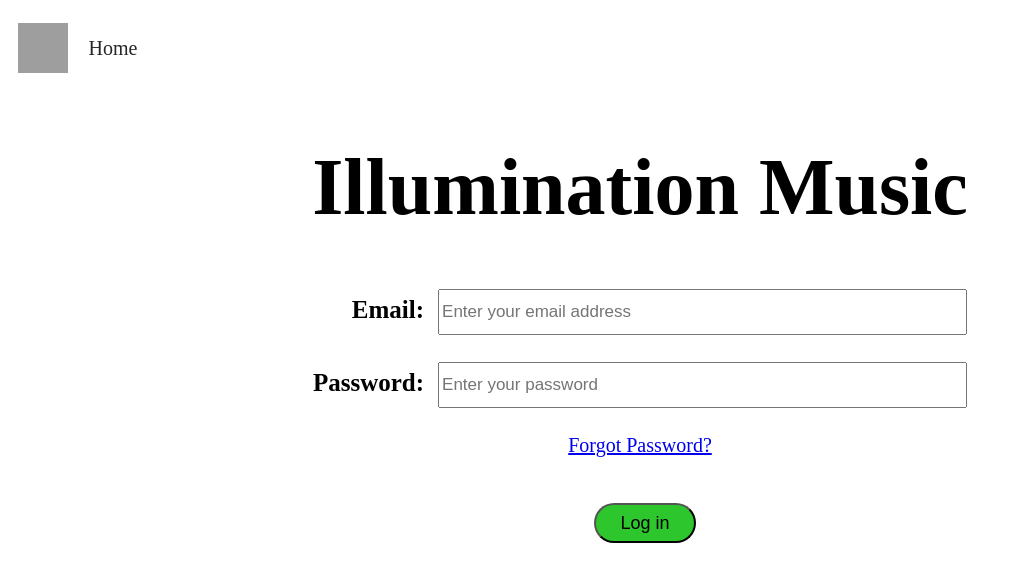
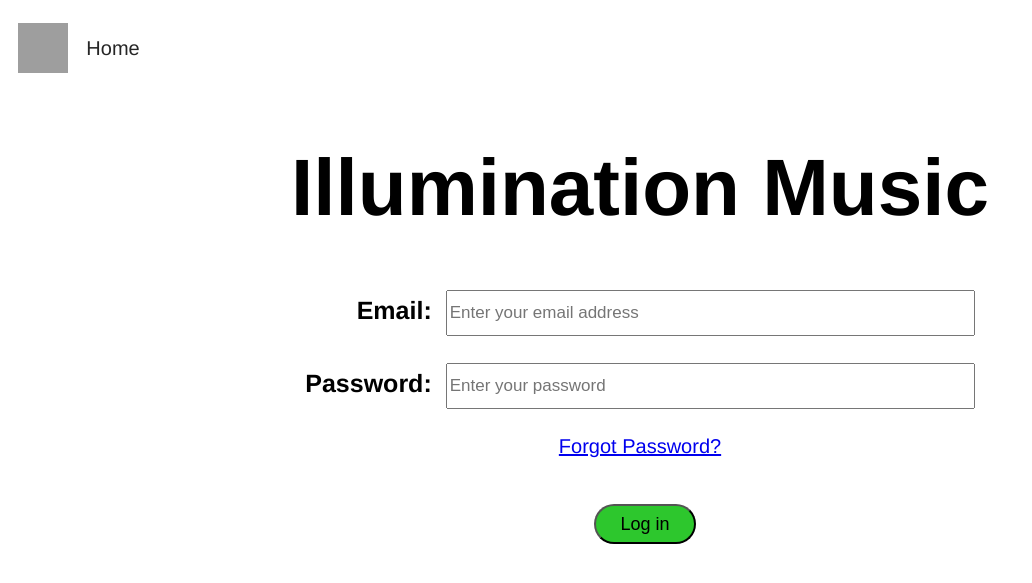
Before and after one commit to kouYang2015/owls-IlluminationMusic, a PHP site: page /login.php in a window 1280 px wide. Shown: the top 583 px of the page, without its empty margins (0-1032 px from the left). Run offline with PHP 8.4, Linux system fonts and the light colour scheme; lists and menus that the app fills with data are empty; grey boxes are pictures that could not be loaded.

Commit message:
removed css not used

```diff
--- a/src/css/login.css
+++ b/src/css/login.css
@@ -1,12 +1,3 @@
-body {
-  font-family: "Times New Roman", Times, serif;
-  font-size: 20px;
-}
-.navbar {
-  overflow: hidden;
-  background-color: white;
-}
-
 .text {
   text-align: center;
   font-size: 40px;
```
